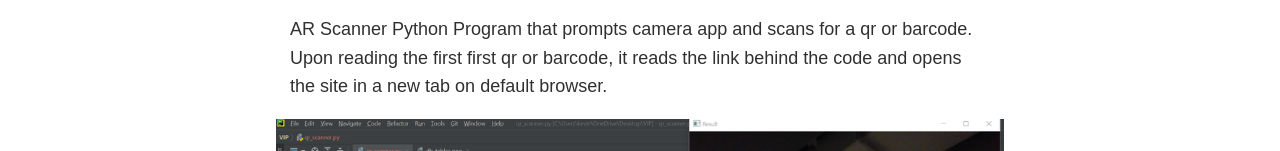
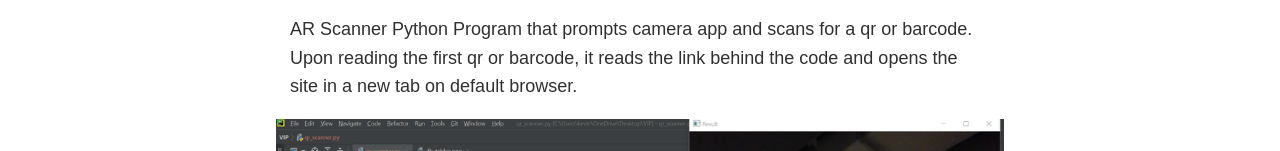
Before and after one commit to kn2118/Personal-Portfolio, a plain HTML site: page portfolio-item1.html in a window 1280 px wide. Shown: the part 589-740 px from the top of the page. Drawn offline with Linux system fonts and the light colour scheme; files whose address does not match are found by name.

Commit message:
Update portfolio-item1.html

```diff
--- a/portfolio-item1.html
+++ b/portfolio-item1.html
@@ -38,7 +38,7 @@
 
     <div class = "portfolio-item-individual">
         <p> AR Scanner Python Program that prompts camera app and scans for a qr or barcode. Upon reading the first
-        first qr or barcode, it reads the link behind the code and opens the site in a new tab on default browser. </p>
+          qr or barcode, it reads the link behind the code and opens the site in a new tab on default browser. </p>
         <img src = "Images/qrscan.png" alt = "">
         <p>This was a test qr scanning feature developed for NYU Dibner's Library app project. </p>
     </div>
```
